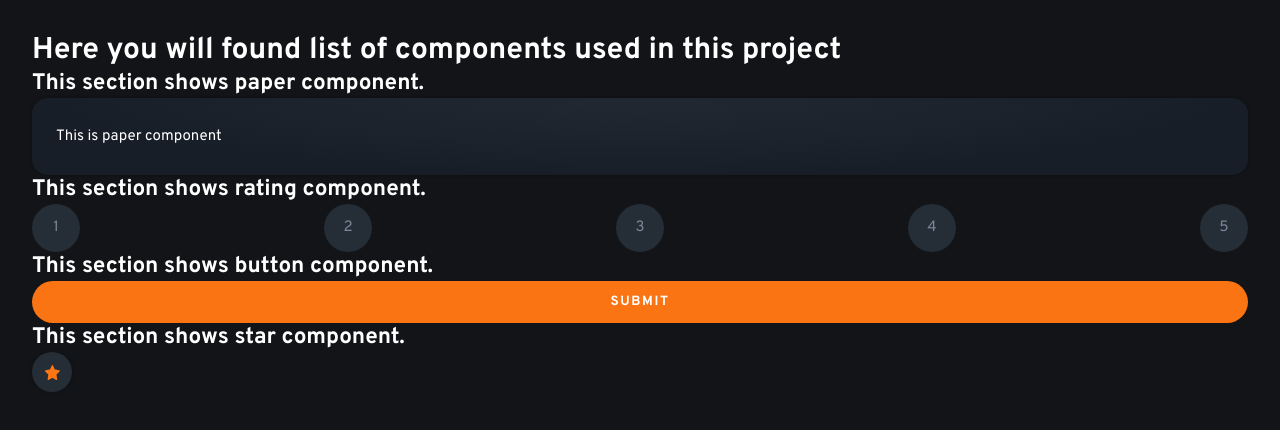
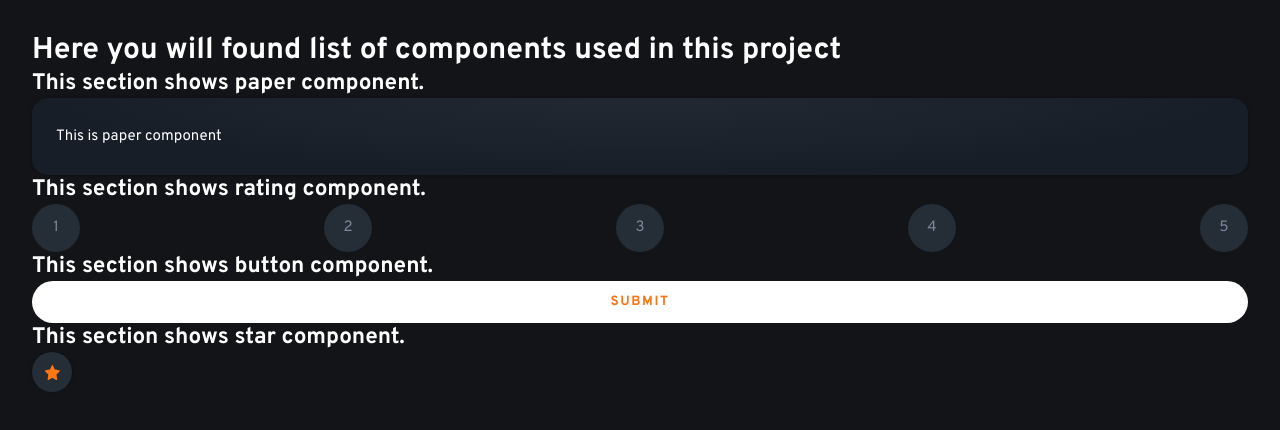
Before and after one commit to jasham/interactive-rating-component-main, a Next.js app: page /kitchenSink in a window 1280 px wide. Shown: the top 430 px of the page. Built offline with nearby package versions, Linux system fonts and the light colour scheme.

Commit message:
updating code

```diff
--- a/styles/Button.module.css
+++ b/styles/Button.module.css
@@ -1,19 +1,20 @@
 .button {
   border: 0;
   width: 100%;
-  background-color: var(--Orange);
-  color: var(--White);
+
   border-radius: 2rem;
   padding: 0.8rem 1.7rem;
   text-transform: uppercase;
   font-weight: 700;
   transition: transform 0.2s;
   letter-spacing: 0.1rem;
+  background-color: var(--White);
+  color: var(--Orange);
 }
 
 .button:hover {
-  background-color: var(--White);
-  color: var(--Orange);
+  background-color: var(--Orange);
+  color: var(--White);
 }
 
 .button:active {
```
